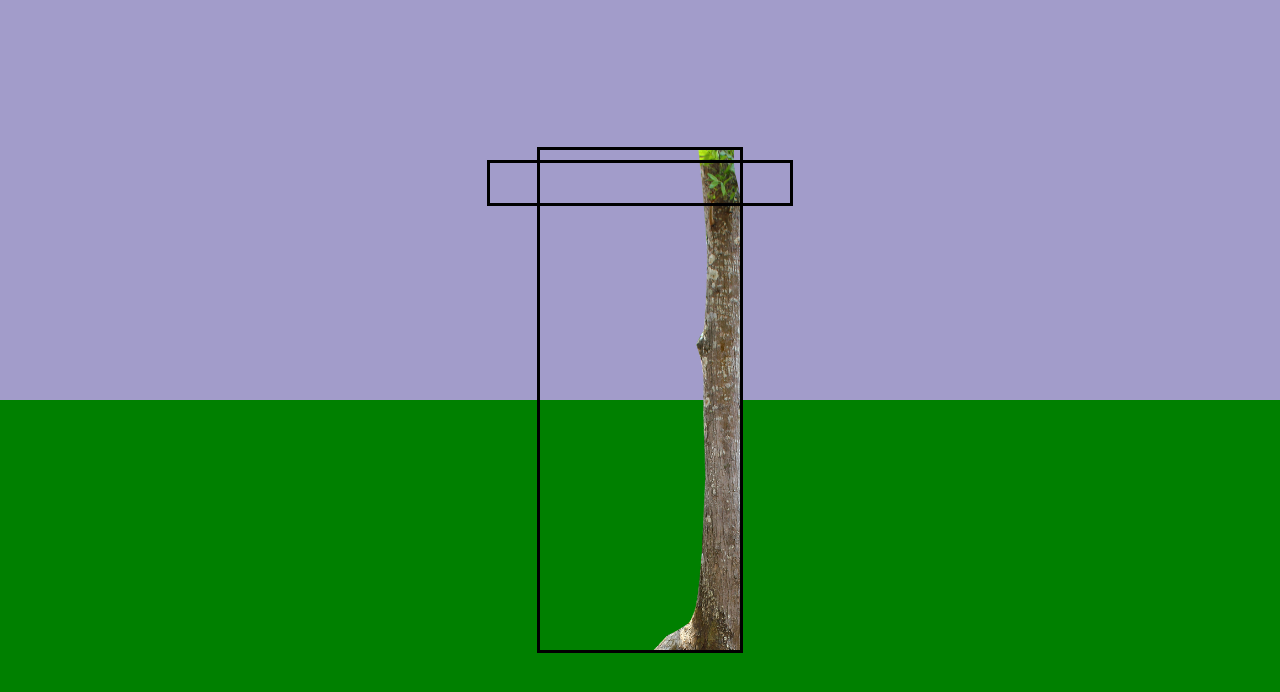
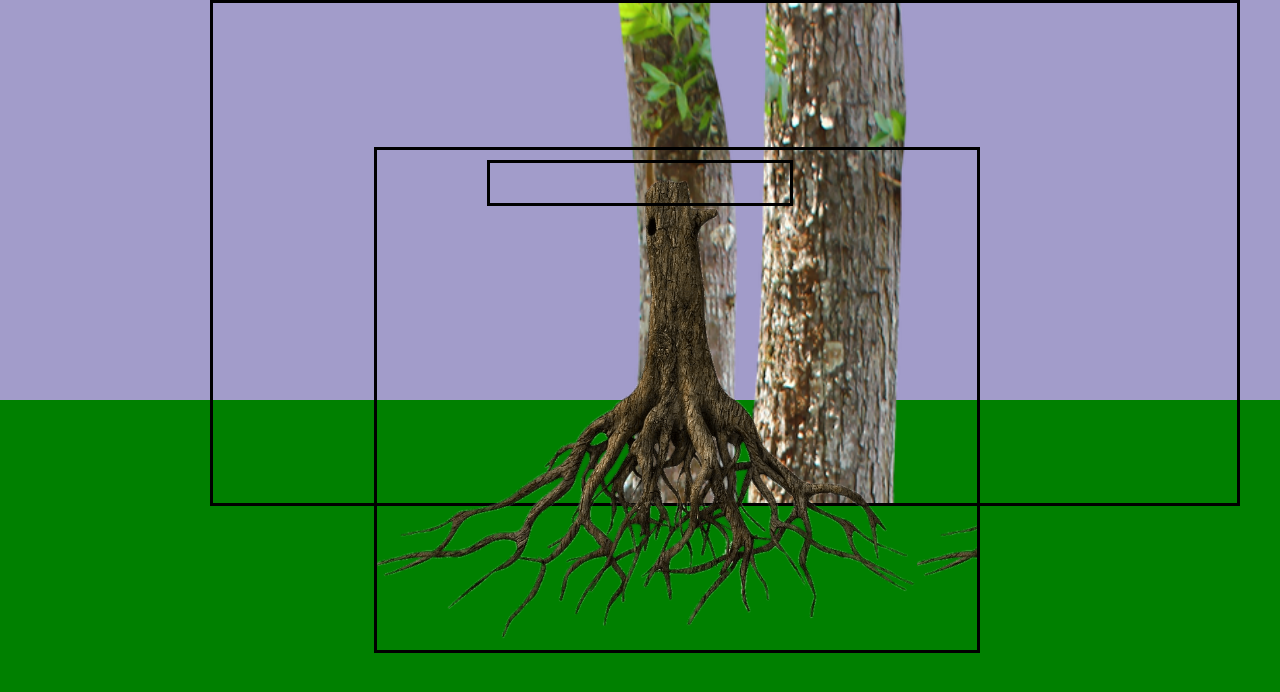
Before and after one commit to ebullie/myfolklore, a plain HTML site: page index.html in a window 1280 px wide. Drawn offline with Linux system fonts and the light colour scheme.

Commit message:
twotrees

```diff
--- a/index.html
+++ b/index.html
@@ -25,9 +25,22 @@
     position: absolute;
     background-image: url(treetrunk.png);
     height: 500px;
-    width: 200px;
-    border: 3px solid black;
-    background-size: 400px;
+    width: 80%;
+    background-size: 100%;
+    border: 3px, solid black;
+    top: 0px;
+    right: 40px;
+  }
+
+  .trunk2 {
+    position: absolute;
+    background-image: url(treetrunk2.png);
+    height: 500px;
+    width: 600px;
+    background-size: 90%;
+    border: 3px, solid black;
+    top: px;
+    right: 300px
   }
   .tent {
     position: absolute;
```
